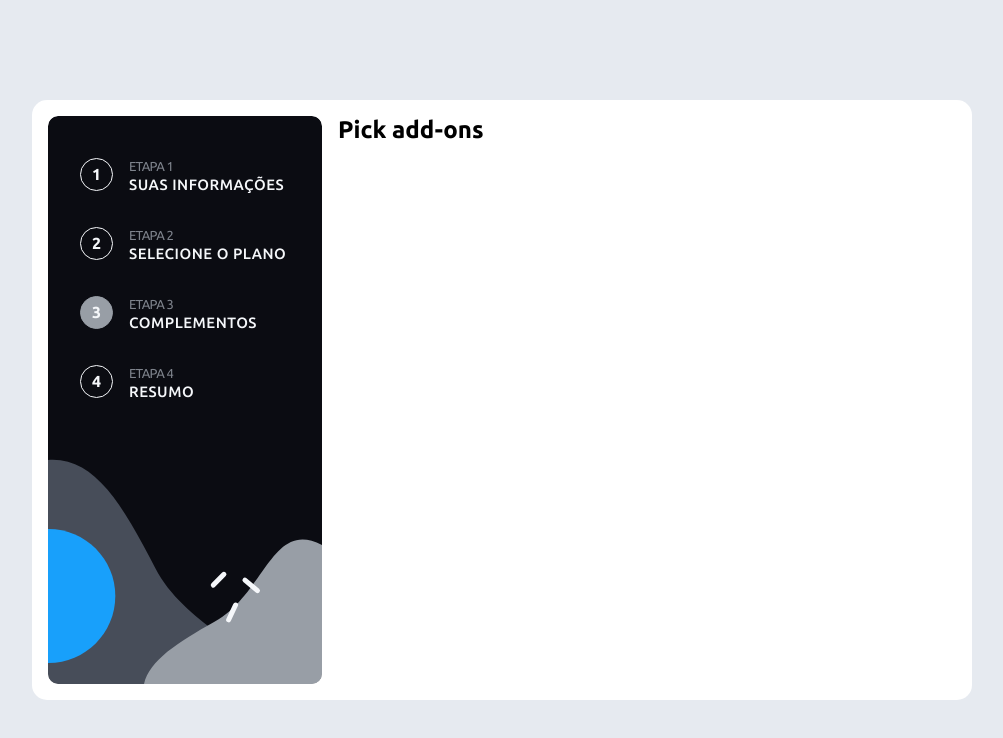
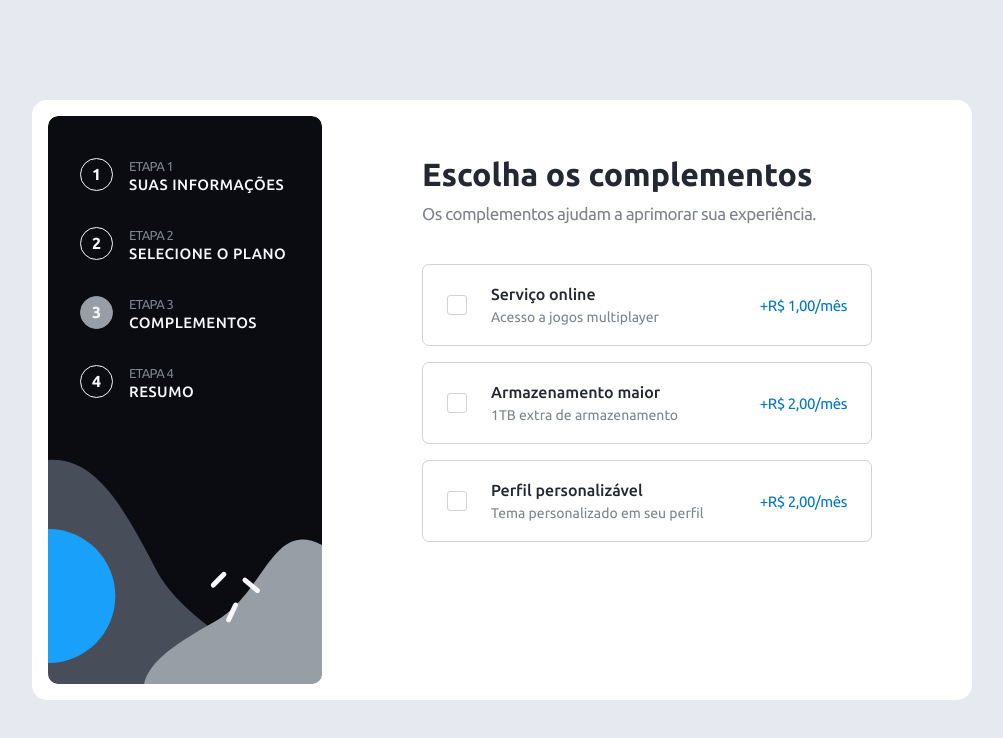
Before and after one commit to rafaelvieiracosta/form-multi-step, a Vue app: page /addons in a window 1280 px wide. Shown: the top 738 px of the page, without its empty margins (138-1141 px from the left). Built offline with nearby package versions, Linux system fonts and the light colour scheme.

Commit message:
feat: create inputs in `pickAddOns`

```diff
--- a/src/views/pickAddOns.vue
+++ b/src/views/pickAddOns.vue
@@ -1,6 +1,107 @@
 <template>
-  <section>
-    <h1>Pick add-ons</h1>
+  <section id="pickAddOns" class="section">
+    <h1 class="section-title">Escolha os complementos</h1>
+    <p class="section-description">
+      Os complementos ajudam a aprimorar sua experiência.
+    </p>
+
+    <form class="section-form">
+      <label
+        for="onlineService"
+        class="section-form-item"
+        :class="{ active: addOns.includes('onlineService') }"
+      >
+        <input
+          type="checkbox"
+          name="addOns"
+          id="onlineService"
+          value="onlineService"
+          v-model="addOns"
+          class="section-form-item-input"
+        />
+
+        <div class="section-form-item-checkbox">
+          <img
+            src="@/assets/images/icon-checkmark.svg"
+            alt="Ícone de verificado/certo"
+          />
+        </div>
+
+        <div class="section-form-item-text">
+          <p class="section-form-item-text-name">Serviço online</p>
+          <span class="section-form-item-text-description">
+            Acesso a jogos multiplayer
+          </span>
+        </div>
+
+        <p v-if="isYearly" class="section-form-item-price">+R$ 10,00/ano</p>
+        <p v-else class="section-form-item-price">+R$ 1,00/mês</p>
+      </label>
+
+      <label
+        for="largerStorage"
+        class="section-form-item"
+        :class="{ active: addOns.includes('largerStorage') }"
+      >
+        <input
+          type="checkbox"
+          name="addOns"
+          id="largerStorage"
+          value="largerStorage"
+          v-model="addOns"
+          class="section-form-item-input"
+        />
+
+        <div class="section-form-item-checkbox">
+          <img
+            src="@/assets/images/icon-checkmark.svg"
+            alt="Ícone de verificado/certo"
+          />
+        </div>
+
+        <div class="section-form-item-text">
+          <p class="section-form-item-text-name">Armazenamento maior</p>
+          <span class="section-form-item-text-description">
+            1TB extra de armazenamento
+          </span>
+        </div>
+
+        <p v-if="isYearly" class="section-form-item-price">+R$ 20,00/ano</p>
+        <p v-else class="section-form-item-price">+R$ 2,00/mês</p>
+      </label>
+
+      <label
+        for="customizableProfile"
+        class="section-form-item"
+        :class="{ active: addOns.includes('customizableProfile') }"
+      >
+        <input
+          type="checkbox"
+          name="addOns"
+          id="customizableProfile"
+          value="customizableProfile"
+          v-model="addOns"
+          class="section-form-item-input"
+        />
+
+        <div class="section-form-item-checkbox">
+          <img
+            src="@/assets/images/icon-checkmark.svg"
+            alt="Ícone de verificado/certo"
+          />
+        </div>
+
+        <div class="section-form-item-text">
+          <p class="section-form-item-text-name">Perfil personalizável</p>
+          <span class="section-form-item-text-description">
+            Tema personalizado em seu perfil
+          </span>
+        </div>
+
+        <p v-if="isYearly" class="section-form-item-price">+R$ 20,00/ano</p>
+        <p v-else class="section-form-item-price">+R$ 2,00/mês</p>
+      </label>
+    </form>
   </section>
 </template>
 
@@ -8,9 +109,91 @@
 export default {
   name: "pickAddOns",
   data() {
-    return {};
+    return {
+      addOns: [],
+    };
+  },
+  computed: {
+    isYearly() {
+      return this.$store.state.selectYourPlan.plan.periodSelected === "yearly";
+    },
   },
 };
 </script>
 
-<style></style>
+<style scoped>
+.section-form {
+  margin-top: 40px;
+}
+.section-form-item-input {
+  display: none;
+}
+
+/* ITEMS */
+.section-form-item {
+  display: flex;
+  align-items: center;
+  gap: 24px;
+  padding: 20px 24px;
+  border: 1px solid var(--c3);
+  border-radius: 7px;
+  transition: 0.3s ease-in-out;
+  cursor: pointer;
+}
+.section-form-item:hover {
+  border-color: var(--p1);
+}
+.section-form-item.active {
+  border-color: var(--p1);
+  background-color: var(--s1);
+}
+.section-form-item + .section-form-item {
+  margin-top: 16px;
+}
+
+/* ITEMS: CHECKBOX CUSTOM */
+.section-form-item-checkbox {
+  display: flex;
+  align-items: center;
+  justify-content: center;
+  width: 20px;
+  height: 20px;
+  border: 1px solid var(--c3);
+  border-radius: 3px;
+  transition: 0.3s ease-in-out;
+}
+.section-form-item-checkbox > img {
+  visibility: hidden;
+  transition: 0.3s ease-in-out;
+}
+.active .section-form-item-checkbox {
+  border-color: var(--p1);
+  background-color: var(--p1);
+}
+.active .section-form-item-checkbox > img {
+  visibility: initial;
+}
+
+/* ITEMS: ALL TEXTS */
+.section-form-item-text {
+  flex: 1;
+}
+.section-form-item-text-name {
+  font-weight: 500;
+  font-size: 16px;
+  line-height: 18px;
+  color: var(--c11);
+}
+.section-form-item-text-description {
+  display: block;
+  margin-top: 6px;
+  font-size: 14px;
+  color: var(--c7);
+}
+.section-form-item-price {
+  font-size: 15px;
+  line-height: 17px;
+  letter-spacing: -0.03em;
+  color: var(--p3);
+}
+</style>
```
